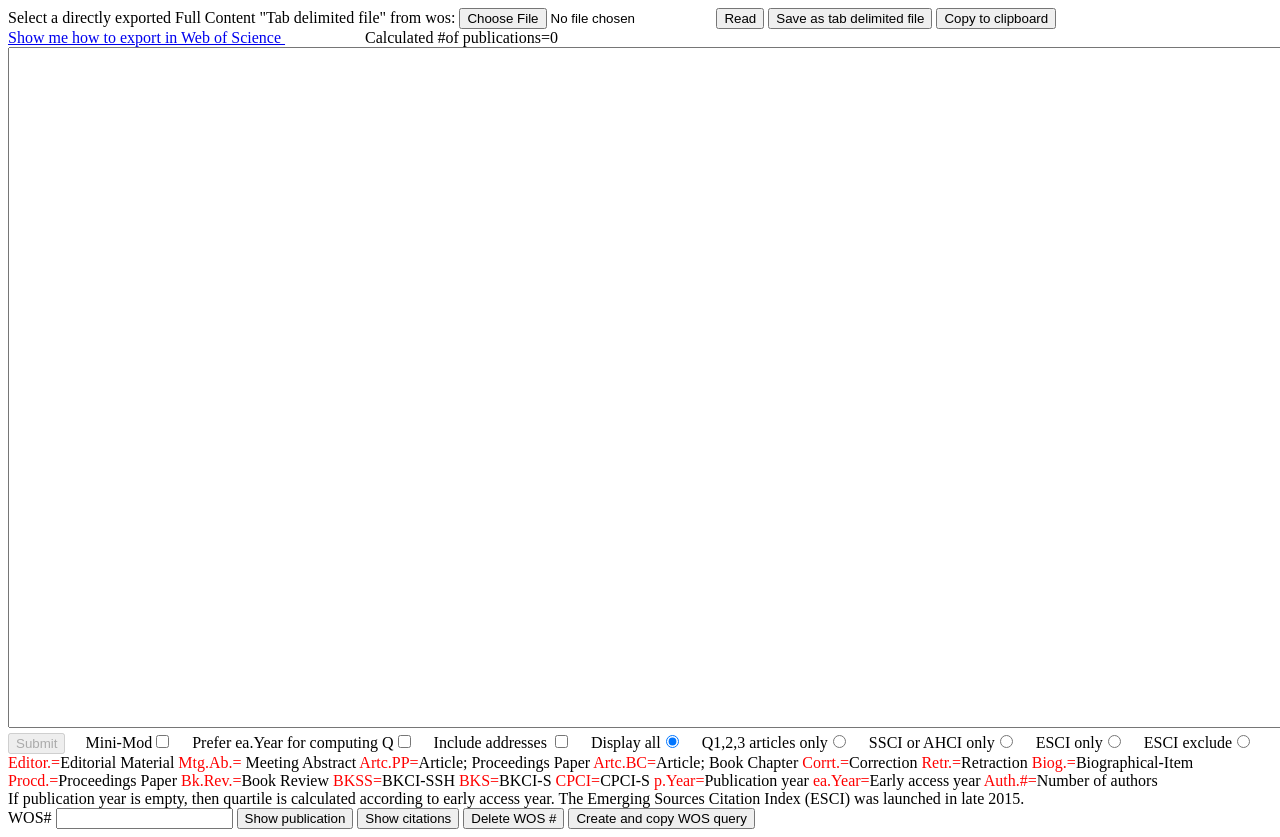
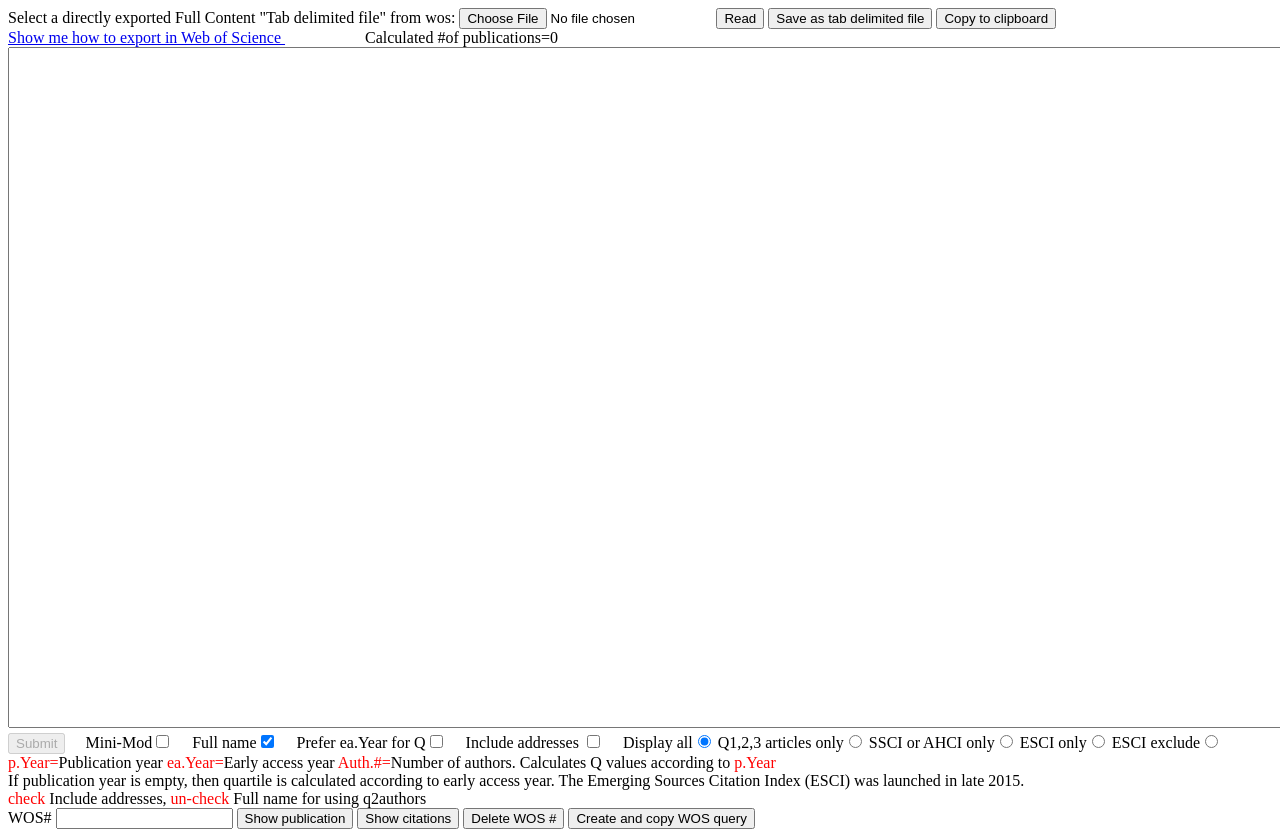
Before and after one commit to zakcali/wos2q, a PHP site: page / in a window 1280 px wide; the page is wider, and only the part inside the window is pictured. Run offline with PHP 8.4, Linux system fonts and the light colour scheme; some libraries are stand-ins or nearby versions.

Commit message:
Update index.php

```diff
--- a/index.php
+++ b/index.php
@@ -1,7 +1,7 @@
 <!DOCTYPE html>
 <!-- Bu yazılım Dr. Zafer Akçalı tarafından oluşturulmuştur -->
 <!-- Programmed by Zafer Akçalı, MD-->
-<!-- wos2q-converter V3.3 / 30 November 2022, mini-mod for citing articles-->
+<!-- wos2q-converter V3.9 / 7 December 2022, added $ISTP,$ISSHP,$BSCI,$BHCI, isbn, journ,abstr, docType Full, optional Fullname, Group authors, Book-->
 <html>
 <head>
 <meta http-equiv="Content-Type" content="text/html; charset=utf-8" />
@@ -18,7 +18,7 @@ $noQuartile="n/a";
 $quartileSource = "2021";
 $quartileTolerance = "2022";
 $queryYear="";
-$calculateForEA=$wos2Authors=$miniMod=FALSE;
+$calculateForEA=$wos2Authors=$miniMod=$fullName=FALSE;
 if (isset($_POST['publications'])) {
 	$csvText = $_POST['publications'];
 	if($csvText!=""){
@@ -28,6 +28,9 @@ if (isset($_POST['wos2Authors']))
 	$wos2Authors=TRUE;
 if (isset($_POST['miniMod']))
 	$miniMod=TRUE;
+if (isset($_POST['fullName']))
+	$fullName=TRUE;
+
 $displayIf = $_POST['displayIf'];
 $db = new SQLite3("xyz-hidden-folder-abc/xyz-hidden-database-abc.db");
 // convert csv file to 2 dimentional associative array , 2 steps
@@ -42,16 +45,17 @@ foreach($rows as $row) {
         $csv[] = array_combine($header, explode ("\t", $row));
     }
 if ($miniMod)
-	$returnValue="Q/index\t"."Method\t"."Wos number\t"."Doc type\t"."p.Year\t"."ea.Year\t"."Year\t"."Journal\t"."issn\t"."eissn";
+	$returnValue="Q\t"."Method\t"."Wos number\t"."Doc type\t"."p.Year\t"."ea.Year\t"."Year\t"."Journal\t"."issn\t"."eissn";
 else
-	$returnValue="Q/index\t"."scie\t"."ssci\t"."ahci\t"."esci\t"."Method\t"."Wos number\t"."Doc type\t"."Cited\t"."Auth.#\t"."p.Year\t"."ea.Year\t"."Year\t"."Journal\t"."issn\t"."eissn\t"."Title\t"."Doi\t"."Vol.\t"."Issue\t"."Page.S\t"."Page.E\t"."Artic.Nr\t"."Ref.style\t"."PMID\t"."wosL\t"."doiL\t"."PMIDL\t"."Authors\t"."RID\t"."OID";
+	$returnValue="Q\t"."scie\t"."ssci\t"."ahci\t"."esci\t"."istp\t"."isshp\t"."bsci\t"."bhci\t"."Method\t"."Wos number\t"."Doc type\t"."Cited\t"."Auth.#\t"."p.Year\t"."ea.Year\t"."Year\t"."Journal\t"."Journ\t"."Book\t"."issn\t"."eissn\t"."isbn\t"."Title\t"."Doi\t"."Vol.\t"."Issue\t"."Page.S\t"."Page.E\t"."Artic.Nr\t"."Ref.style\t"."PMID\t"."wosL\t"."doiL\t"."PMIDL\t"."Authors\t"."gAuthors\t"."Abstr\t"."RID\t"."OID";
 if ($wos2Authors)
 	$returnValue=$returnValue."\t"."Addresses\t"."Correspondence\t";
 $returnValue=$returnValue."\n";
 for ($i=0; $i < count ($csv); $i++)	{
 	$printLine=FALSE;
-	$refStyle="";
-	$title=  $csv[$i]['TI'];
+	$gAuthors=$csv[$i]['CA']; // group of authors
+	$abstr=$csv[$i]['AB']; // abstract
+	$title= $csv[$i]['TI'];
 	$pYear=$csv[$i]['PY'];
 	$eaDate=$csv[$i]['EA'];
 	if ($eaDate)
@@ -65,28 +69,34 @@ for ($i=0; $i < count ($csv); $i++)	{
 		$queryYear = $eaYear;
 	}
 	$journal = $csv[$i]['SO'];
+	$journ = $csv[$i]['JI']; //Journal's short name
+	$book = $csv[$i]['SE'];  // Book's name
 	$issn= $csv[$i]['SN'];
 	$eissn= $csv[$i]['EI'];
+	$isbn = $csv[$i]['BN']; // isbn for books
 	$RID = $csv[$i]['RI'];
 	$OID = $csv[$i]['OI'];
-	$refStyle = $csv[$i]['JI']." "; //Journal's short name
-	$Volume=$csv[$i]['VL'];
-	$Issue=$csv[$i]['IS'];
+	$refStyle = $journ." "; //Journal's short name .......
+	$volume=$csv[$i]['VL'];
+	$issue=$csv[$i]['IS'];
 	$pageBegin=$csv[$i]['BP'];
 	$pageEnd=$csv[$i]['EP'];
 	$articleNr=$csv[$i]['AR'];
 	if ($pYear) { // AMA 11th referencing style https://libguides.jcu.edu.au/ama/journal-article
-		$refStyle=$refStyle.$pYear.";".$Volume;
-		if ($Issue)
-			$refStyle=$refStyle."(".$Issue.")";
+		$refStyle=$refStyle.$pYear.";".$volume;
+		if ($issue)
+			$refStyle=$refStyle."(".$issue.")";
 		$refStyle=$refStyle.":";
 		if ($pageBegin)
 			$refStyle=$refStyle.$pageBegin."-".$pageEnd.".";
 		if ($articleNr)
 			$refStyle=$refStyle.$articleNr.".";
 	}
+
 	if (!$miniMod) { // it takes time, skip if not necessary
-	$authors=$csv[$i]['AU'];
+		if ($fullName)
+			$authors=$csv[$i]['AF']; // For arciving full names
+		else $authors=$csv[$i]['AU'];
 		$authorCount=substr_count($authors,";")+1;
 	}
 	if ($wos2Authors) {
@@ -103,7 +113,7 @@ if (!$miniMod) { // it takes time, skip if not necessary
 	$PMIDLink="https://pubmed.ncbi.nlm.nih.gov/".$PMID;
 	$citation = $csv[$i]['TC'];
 	$wosIndex = $csv[$i]['WE'];
-	$SCIE=$SSCI=$AHCI=$ESCI=""; // assign default values once
+	$SCIE=$SSCI=$AHCI=$ESCI=$ISTP=$ISSHP=$BSCI=$BHCI=""; // assign default values once
 	if (strpos($wosIndex, 'SCI-EXPANDED') !== false)
 			$SCIE = "SCIE";
 	if (strpos($wosIndex, '(SSCI)') !== false)
@@ -112,25 +122,23 @@ if (!$miniMod) { // it takes time, skip if not necessary
 			$AHCI = "AHCI";
 	if (strpos($wosIndex, 'ESCI') !== false)
 			$ESCI = "ESCI";
+	if (strpos($wosIndex, 'CPCI-S)') !== false)
+			$ISTP = "ISTP";
+	if (strpos($wosIndex, 'CPCI-SSH)') !== false)
+			$ISSHP = "ISSHP";
+	if (strpos($wosIndex, 'BKCI-S)') !== false)
+			$BSCI = "BSCI";
+	if (strpos($wosIndex, 'BKCI-SSH)') !== false)
+			$BHCI = "BHCI";
 	$docType = $csv[$i]['DT'];
-	$docType = str_replace("; Early Access", "", $docType);
-	$docType = str_replace("Editorial Material", "Editor.", $docType);
-	$docType = str_replace("Meeting Abstract", "Mtg.Ab.", $docType);
-	$docType = str_replace("Article; Proceedings Paper", "Artc.PP", $docType);
-	$docType = str_replace("Article; Book Chapter", "Artc.BC", $docType);
-	$docType = str_replace("Correction", "Corrt.", $docType);
-	$docType = str_replace("Retraction", "Retr.", $docType);
-	$docType = str_replace("Biographical-Item", "Biog.", $docType);
-	$docType = str_replace("Proceedings Paper", "Procd.", $docType);
-	$docType = str_replace("Book Review", "Bk.Rev.", $docType);
 	if ($qissn== null) $qissn = "?";
 	if ($qeissn== null) $qeissn = "?";
 	if ($queryYear == $quartileTolerance) { // current year's quartile is not exists, tolerate it
 		$queryYear = $quartileSource ;
-		$method = "quess";
+		$method = "tahmin";
 	}
 	else {
-	$method = "final";
+	$method = "kesin";
 	}
 // WOS:000699757300005 exported by wos in which issn and eissn reversed, maybe there are much more reversed issn/eissn
 	$stmt = $db->prepare('select * from quartile where year= :year and (issn= :issn OR issn= :eissn OR eissn= :issn OR eissn= :eissn)');
@@ -138,15 +146,8 @@ if (!$miniMod) { // it takes time, skip if not necessary
 	$stmt->bindValue(':issn',$qissn,SQLITE3_TEXT);
 	$stmt->bindValue(':eissn',$qeissn,SQLITE3_TEXT);
     $result = $stmt->execute();
-	if (!$result->fetchArray()) { // query returned no quartile result
+	if (!$result->fetchArray()) // query returned no quartile result
 		$quartile = "Q?";
-		if (strpos($wosIndex, '(BKCI-SSH)') !== false)
-			$quartile = "BKSS";
-		else if (strpos($wosIndex, '(BKCI-S)') !== false)
-			$quartile = "BKS";
-		else if (strpos($wosIndex, 'CPCI-S') !== false)
-			$quartile = "CPCI";
-	}
 	else	{ // query result is: Q1, Q2, Q3, Q4 or n/a
 		$result->reset();
 		while ($roww = $result->fetchArray()) {
@@ -156,6 +157,7 @@ if (!$miniMod) { // it takes time, skip if not necessary
 				}
 			}
 		}
+
 if ($quartile == 'Q?' && $ESCI !== 'ESCI' && (int)$queryYear > 1996 && $qissn !=='0964-198X' ) { // find a journal, different issn / same name except  'issn=0964-198X'
 	$stmt = $db->prepare('select * from quartile where year= :year and name= :journalname');
 	$stmt->bindValue(':year',(int)$queryYear,SQLITE3_INTEGER);
@@ -188,7 +190,7 @@ if ($miniMod) {
 }
 else if ($printLine) {
 	$nofPublications++;
-	$returnValue=$returnValue.$quartile."\t".$SCIE."\t".$SSCI."\t".$AHCI."\t".$ESCI."\t".$method."\t".$wosNumber."\t".$docType."\t".$citation."\t".$authorCount."\t".$pYear."\t".$eaYear."\t".$Year."\t".$journal."\t".$issn."\t".$eissn."\t".$title."\t".$doi."\t".$Volume."\t".$Issue."\t".$pageBegin."\t".$pageEnd."\t".$articleNr."\t".$refStyle."\t".$PMID."\t".$wosLink."\t".$doiLink."\t".$PMIDLink."\t".$authors."\t".$RID."\t".$OID;
+	$returnValue=$returnValue.$quartile."\t".$SCIE."\t".$SSCI."\t".$AHCI."\t".$ESCI."\t".$ISTP ."\t".$ISSHP."\t".$BSCI ."\t".$BHCI ."\t".$method."\t".$wosNumber."\t".$docType."\t".$citation."\t".$authorCount."\t".$pYear."\t".$eaYear."\t".$Year."\t".$journal."\t".$journ."\t".$book."\t".$issn."\t".$eissn."\t".$isbn."\t".$title."\t".$doi."\t".$volume."\t".$issue."\t".$pageBegin."\t".$pageEnd."\t".$articleNr."\t".$refStyle."\t".$PMID."\t".$wosLink."\t".$doiLink."\t".$PMIDLink."\t".$authors."\t".$gAuthors."\t".$abstr."\t".$RID."\t".$OID;
 if ($wos2Authors)
 	$returnValue=$returnValue."\t".$addresses."\t".$correspondence;
 $returnValue=$returnValue."\n";
@@ -208,17 +210,18 @@ $returnValue=$returnValue."\n";
 <form method="post" action="">
 <textarea rows = "45" cols = "170" name = "publications" wrap="off" id="publicationsArea"><?php echo $returnValue;?></textarea>  <br/> <input type="submit" id="gonder" disabled="true" >
 &emsp;Mini-Mod<input type="checkbox" name="miniMod">
-&emsp;Prefer ea.Year for computing Q<input type="checkbox" name="calcForEA">
+&emsp;Full name<input type="checkbox" name="fullName" checked>
+&emsp;Prefer ea.Year for Q<input type="checkbox" name="calcForEA">
 &emsp;Include addresses <input type="checkbox" name="wos2Authors">
 &emsp;Display all<input type="radio" name="displayIf" value="displayAll" checked="checked">
-&emsp;Q1,2,3 articles only<input type="radio" name="displayIf" value="q123Articles">
-&emsp;SSCI or AHCI only<input type="radio" name="displayIf" value="ssahciOnly">
-&emsp;ESCI only<input type="radio" name="displayIf" value="esciOnly">
-&emsp;ESCI exclude<input type="radio" name="displayIf" value="esciExclude"><br/>
+Q1,2,3 articles only<input type="radio" name="displayIf" value="q123Articles">
+SSCI or AHCI only<input type="radio" name="displayIf" value="ssahciOnly">
+ESCI only<input type="radio" name="displayIf" value="esciOnly">
+ESCI exclude<input type="radio" name="displayIf" value="esciExclude"><br/>
 </form>  <!------------------------------------ for php --------------------------------->
-  <span style="color: red">Editor.=</span>Editorial Material
-  <span style="color: red">Mtg.Ab.=</span> Meeting Abstract   <span style="color: red"> Artc.PP=</span>Article; Proceedings Paper <span style="color: red"> Artc.BC=</span>Article; Book Chapter <span style="color: red">Corrt.=</span>Correction <span style="color: red">Retr.=</span>Retraction <span style="color: red">Biog.=</span>Biographical-Item <br/> <span style="color: red">Procd.=</span>Proceedings Paper <span style="color: red">Bk.Rev.=</span>Book Review <span style="color: red">BKSS=</span>BKCI-SSH <span style="color: red">BKS=</span>BKCI-S <span style="color: red">CPCI=</span>CPCI-S <span style="color: red">p.Year=</span>Publication year <span style="color: red">ea.Year=</span>Early access year <span style="color: red">Auth.#=</span>Number of authors<br/>
+<span style="color: red">p.Year=</span>Publication year <span style="color: red">ea.Year=</span>Early access year <span style="color: red">Auth.#=</span>Number of authors. Calculates Q values according to <span style="color: red">p.Year </span><br/>
 If publication year is empty, then quartile is calculated according to early access year.   The Emerging Sources Citation Index (ESCI) was launched in late 2015. <br/>
+<span style="color: red">check </span>Include addresses, <span style="color: red">un-check </span>Full name for using q2authors  <br/>
 WOS# <input type="text" name="WOSnumber" size="19" maxlength="19" id="WOSnumber" onkeydown="checkWOS(this)"/>
 <button id="gotoWOS" onclick="displayWOSdocument()">Show publication</button>
 <button id="gotoCitation" onclick="displayWOScitation()">Show citations</button>
```
Lines whose indentation alone changed are shown as unchanged.
